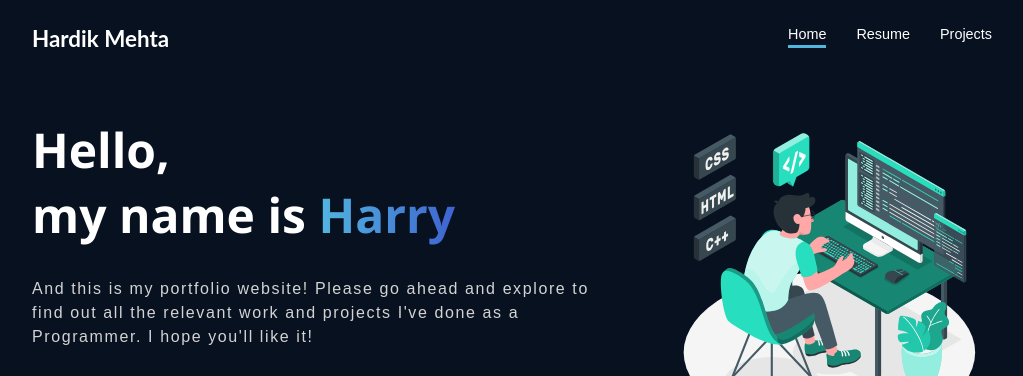
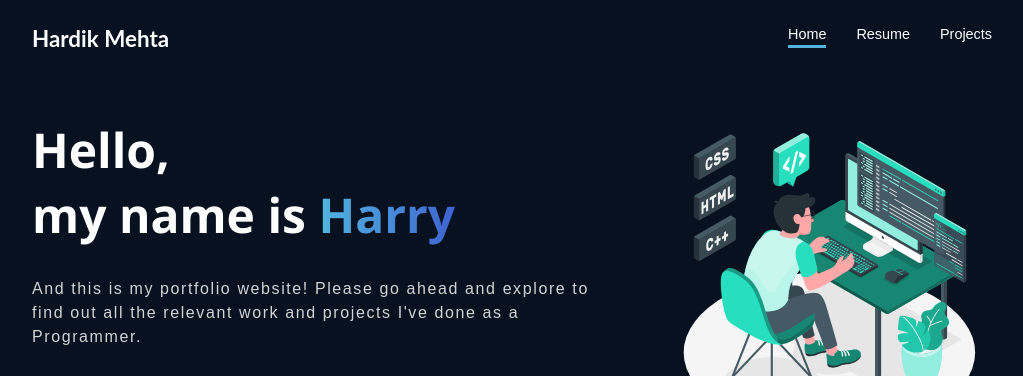
Before and after one commit to harry-mehta-10/MY_PORTFOLIO, a plain HTML site: page index.html in a window 1280 px wide. Shown: the top 376 px of the page, without its empty margins (128-1151 px from the left). Drawn offline with Linux system fonts and the light colour scheme.

Commit message:
Portfolio

```diff
--- a/index.html
+++ b/index.html
@@ -32,7 +32,7 @@
             <section class="g-title">
                 <div class="main">
                     <h2>Hello,<br> my name is <span>Harry</span></h2>
-                    <div class="description">And this is my portfolio website! Please go ahead and explore to find out all the relevant work and projects I've done as a Programmer. I hope you'll like it!</div>
+                    <div class="description">And this is my portfolio website! Please go ahead and explore to find out all the relevant work and projects I've done as a Programmer.</div>
                     <div class="buttons">
                         <a href="https://github.com/harry-mehta-10"><i class="fab fa-github fa-lg"></i>GitHub</a>
                         <a href="./pages/resume.html">My resume</a>
```
